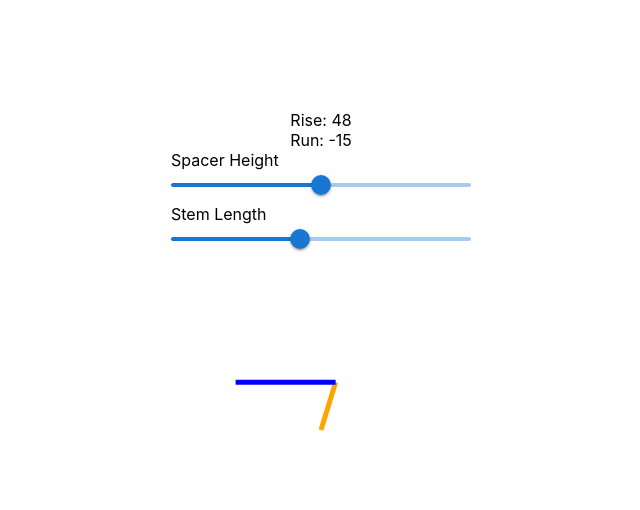
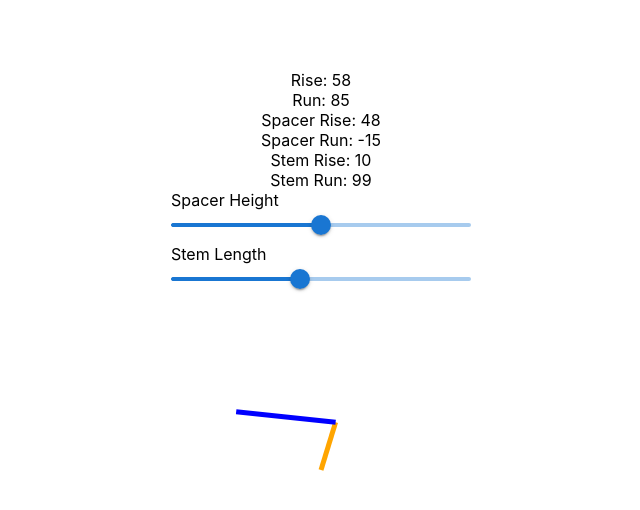
Before and after one commit to rswerve/bike_stem_calculator, a Next.js app: page / in a window 1280 px wide. Shown: the top 510 px of the page, without its empty margins (319-959 px from the left). Built offline with nearby package versions, Linux system fonts and the light colour scheme.

Commit message:
working rise and run calc

```diff
--- a/pages/index.js
+++ b/pages/index.js
@@ -36,14 +36,36 @@ export default function Home() {
             <div>
                 Rise:{" "}
                 {` ${Math.round(
+                    state.spacerHeight * Math.sin(getRadians(73)) +
+                        state.stemLength * Math.sin(getRadians(6))
+                )}`}
+            </div>
+            <div>
+                Run:{" "}
+                {` ${Math.round(
+                    state.stemLength * Math.sin(getRadians(84)) -
+                        state.spacerHeight * Math.sin(getRadians(17))
+                )}`}
+            </div>
+            <div>
+                Spacer Rise:{" "}
+                {` ${Math.round(
                     state.spacerHeight * Math.sin(getRadians(73))
                 )}`}
             </div>
             <div>
-                Run:{" "}
+                Spacer Run:{" "}
                 {` ${-Math.round(
                     state.spacerHeight * Math.sin(getRadians(17))
                 )}`}
+            </div>
+            <div>
+                Stem Rise:{" "}
+                {` ${Math.round(state.stemLength * Math.sin(getRadians(6)))}`}
+            </div>
+            <div>
+                Stem Run:{" "}
+                {` ${Math.round(state.stemLength * Math.sin(getRadians(84)))}`}
             </div>
             <div className={styles.slider}>
                 <span>Spacer Height</span>
@@ -96,8 +118,8 @@ export default function Home() {
                         state.stemYOrigin -
                         Math.sin(getRadians(73)) * state.spacerHeight
                     }
-                    x2={topOfHTX - Math.cos(getRadians(0)) * state.stemLength}
-                    y2={topOfHTY - Math.sin(getRadians(0)) * state.stemLength}
+                    x2={topOfHTX - Math.cos(getRadians(6)) * state.stemLength}
+                    y2={topOfHTY - Math.sin(getRadians(6)) * state.stemLength}
                     stroke="blue"
                     strokeWidth="5"
                 />
```
